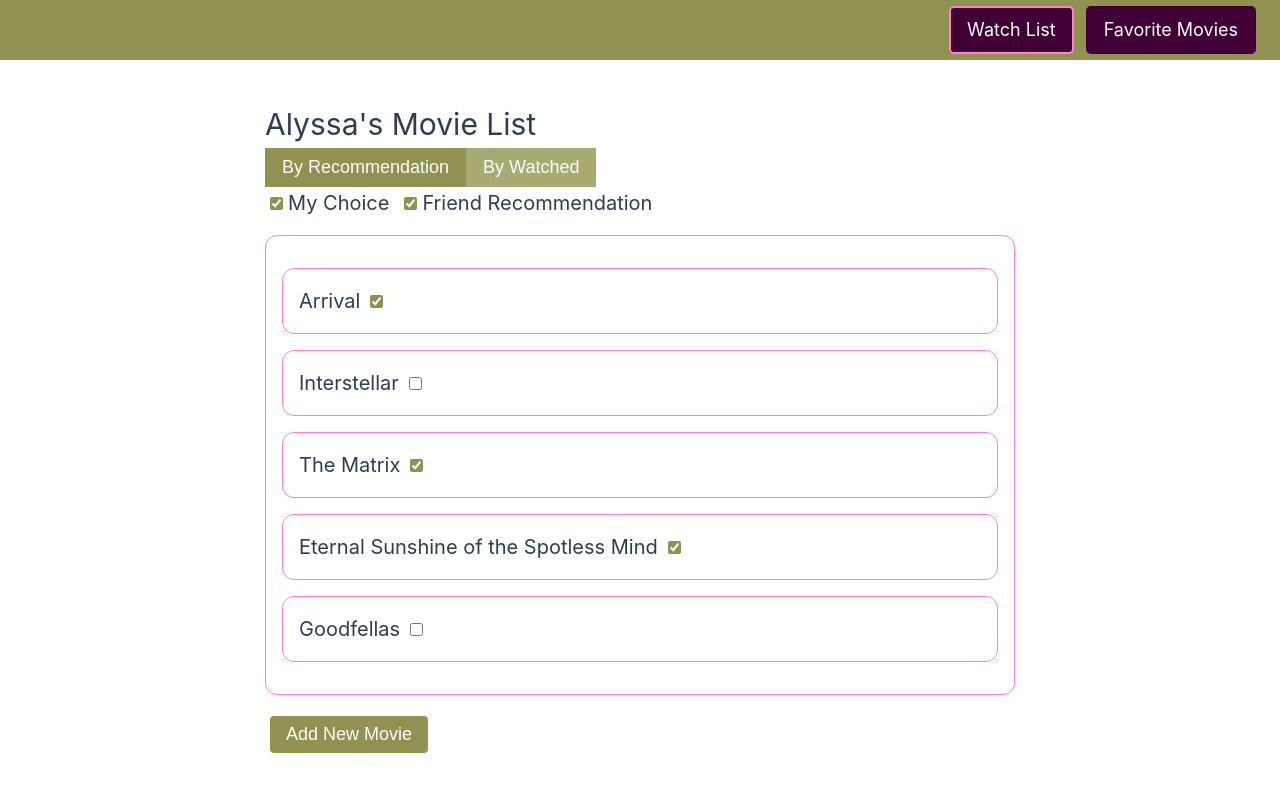
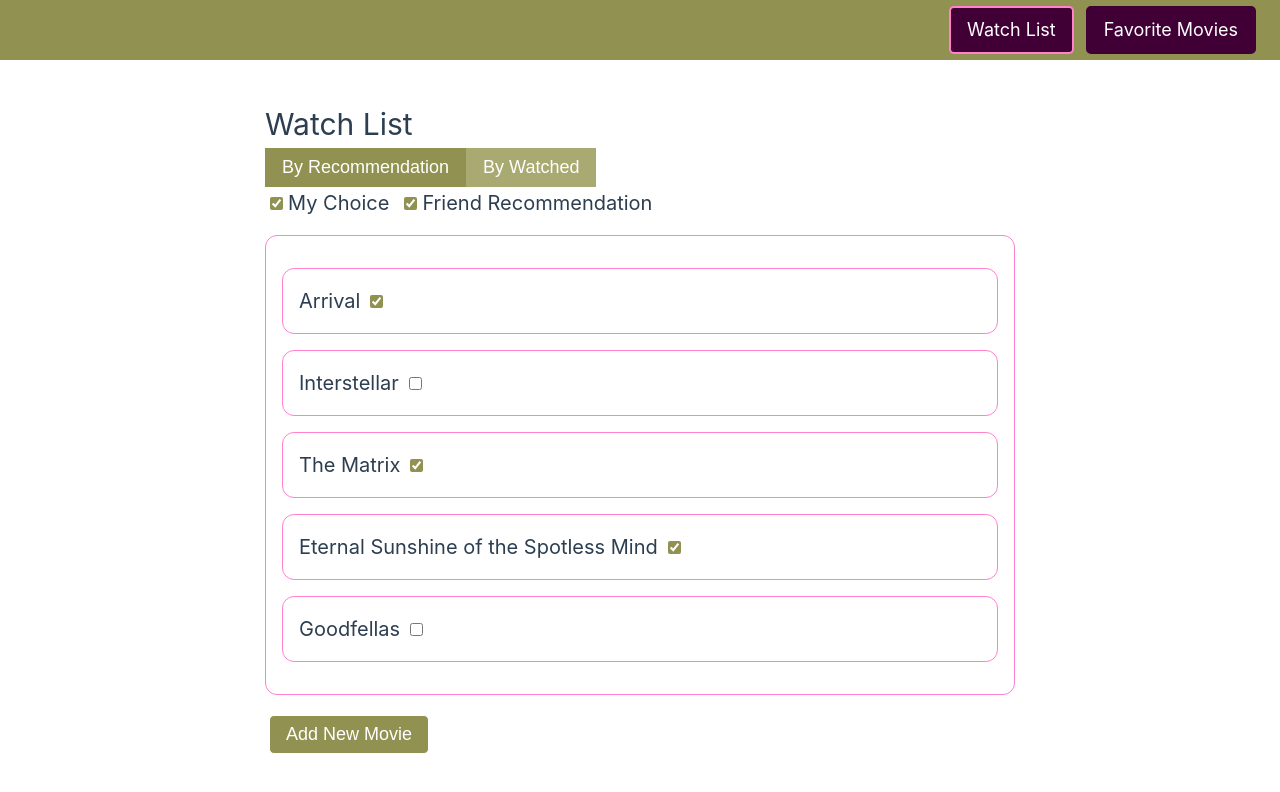
Before and after one commit to alyssa-storey/movie-list, a Vue app: page /watch in a window 1280 px wide. Shown: the top 792 px of the page. Built offline with nearby package versions, Linux system fonts and the light colour scheme.

Commit message:
header changes

```diff
--- a/src/components/FavoriteList.vue
+++ b/src/components/FavoriteList.vue
@@ -1,6 +1,7 @@
 <template>
   <section>
     <div class="container">
+      <h2>My Favorite Movies</h2>
       <ul class="movie-list item">
         <favorite-item
           v-for="movie in favoriteList"
--- a/src/components/RecommendationFilter.vue
+++ b/src/components/RecommendationFilter.vue
@@ -1,6 +1,6 @@
 <template>
   <div>
-    <h2>Alyssa's Movie List</h2>
+    <h2>Watch List</h2>
     <div>
       <button
         @click="resetFilter(true)"
--- a/src/main.js
+++ b/src/main.js
@@ -153,8 +153,6 @@ const store = createStore({
         },
 
         SHOW_ELEMENT(state, modalName) {
-            console.log('state', state);
-            console.log('modalName', modalName);
             state.modals[modalName] = true;
         },
 
```
